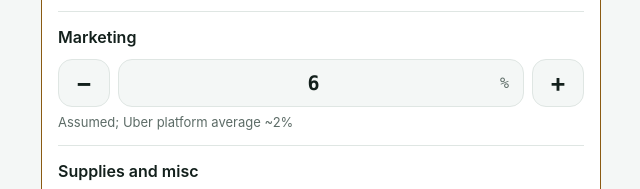
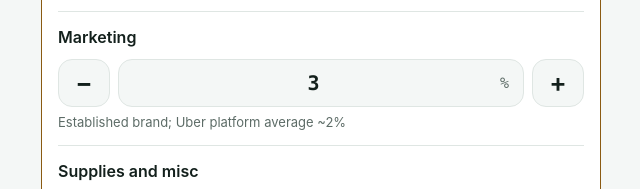
Before and after one commit to cruize69/mocloud, a plain HTML site: page index.html in a window 1280 px wide. Shown: the part 2509-2698 px from the top of the page, 319-959 px from the left. Drawn offline with Linux system fonts and the light colour scheme.

Commit message:
Set marketing to 3% and refresh the page header and scenarios
Marketing drops from 6% to 3% since CAVA is an established brand.
Also renames the header to CAVA x CloudKitchens, keeps commission at
15% in every scenario, sets the overlap case to 25%, and makes
animated numbers always settle on their final value.

Co-Authored-By: Claude Opus 5.5 <noreply@anthropic.com>

```diff
--- a/index.html
+++ b/index.html
@@ -145,7 +145,7 @@ const KEY=[
 const FIX=[
  ["food","Food and packaging","","%",29.65,.5,"CAVA, 40 weeks to Oct 4, 2026"],
  ["proc","Processing fee","","%",3,.5,"Press reports of tenant terms"],
- ["mkt","Marketing","","%",6,.5,"Assumed; Uber platform average ~2%"],
+ ["mkt","Marketing","","%",3,.5,"Established brand; Uber platform average ~2%"],
  ["sup","Supplies and misc","","%",2,.5,"Assumed"],
  ["pay","Cost per staff","$","K",50.31,1,"Las Vegas cook pay + benefits"],
  ["flow","Restaurant profit lost per $ moved","","%",24.74,1,"CAVA restaurant margin"],
```
